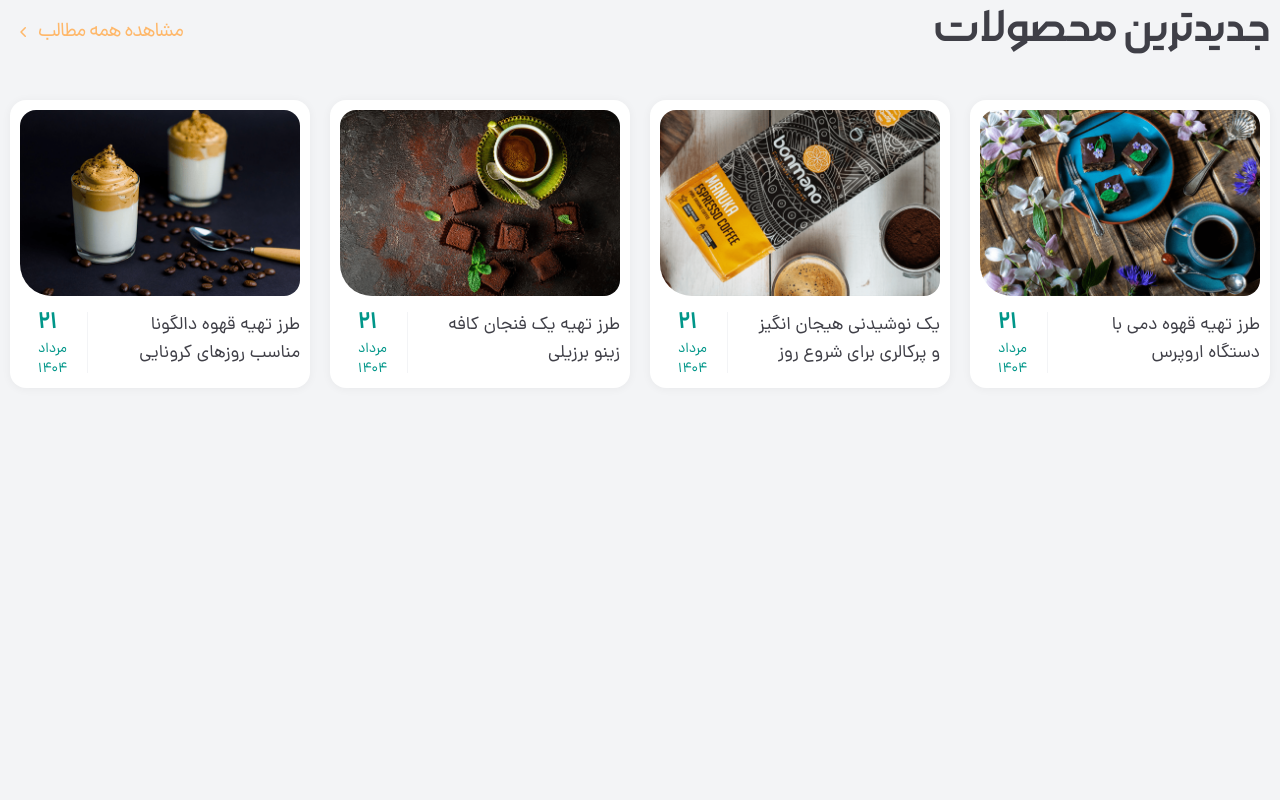
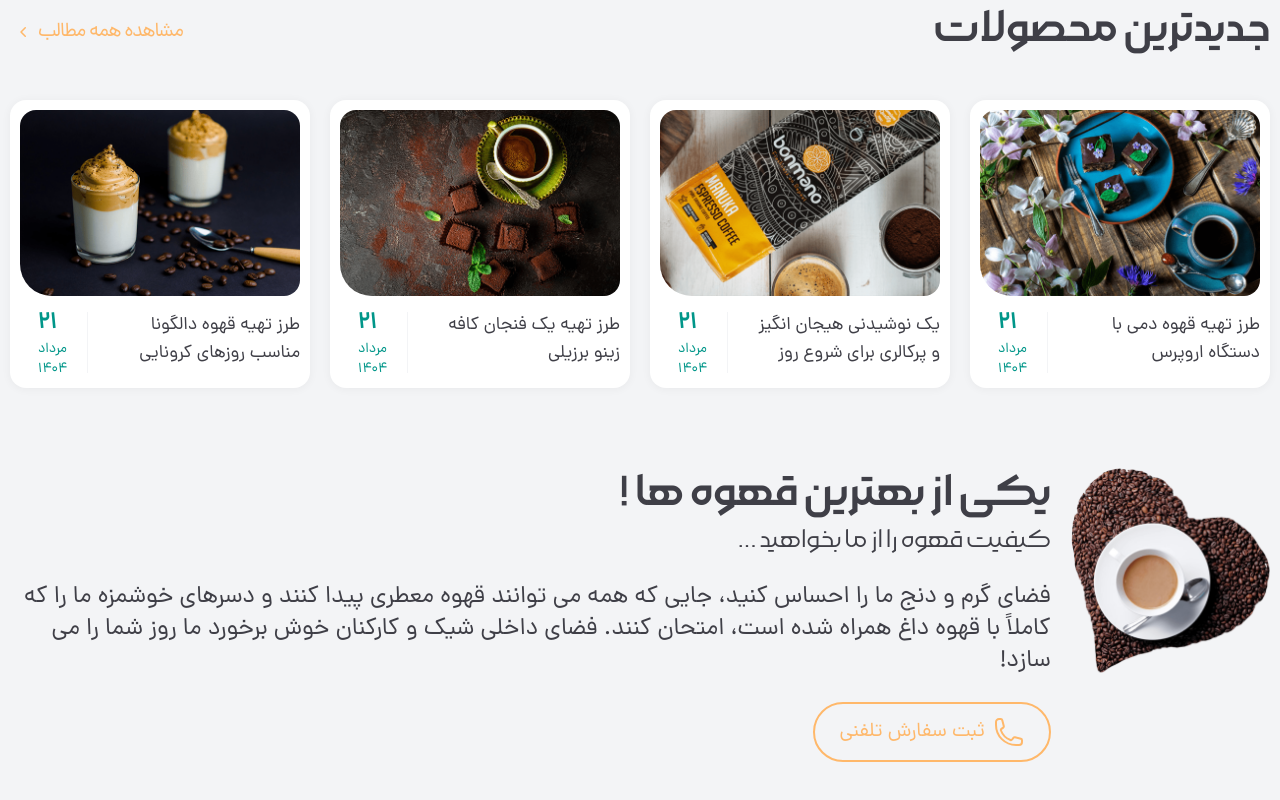
Before and after one commit to MasoudAkbarii/coffee-shop, a website: page public/index.html in a window 1280 px wide. Shown: the part 3622-4422 px from the top of the page. Before the commit the page ends 4090 px from the top, so only its background shows below. Drawn offline with nearby package versions, Linux system fonts and the light colour scheme; files that its build step writes are made by us from their sources.

Commit message:
start contact-us -section

```diff
--- a/public/index.html
+++ b/public/index.html
@@ -396,6 +396,10 @@
         <symbol id="arrow-left-mini" xmlns="http://www.w3.org/2000/svg" viewBox="0 0 20 20" fill="currentColor">
           <path fill-rule="evenodd" d="M17 10a.75.75 0 0 1-.75.75H5.612l4.158 3.96a.75.75 0 1 1-1.04 1.08l-5.5-5.25a.75.75 0 0 1 0-1.08l5.5-5.25a.75.75 0 1 1 1.04 1.08L5.612 9.25H16.25A.75.75 0 0 1 17 10Z" clip-rule="evenodd" />
         </symbol>
+        <symbol id="phone" xmlns="http://www.w3.org/2000/svg" fill="none" viewBox="0 0 24 24" stroke-width="1.5" stroke="currentColor">
+          <path stroke-linecap="round" stroke-linejoin="round" d="M2.25 6.75c0 8.284 6.716 15 15 15h2.25a2.25 2.25 0 0 0 2.25-2.25v-1.372c0-.516-.351-.966-.852-1.091l-4.423-1.106c-.44-.11-.902.055-1.173.417l-.97 1.293c-.282.376-.769.542-1.21.38a12.035 12.035 0 0 1-7.143-7.143c-.162-.441.004-.928.38-1.21l1.293-.97c.363-.271.527-.734.417-1.173L6.963 3.102a1.125 1.125 0 0 0-1.091-.852H4.5A2.25 2.25 0 0 0 2.25 4.5v2.25Z" />
+        </symbol>
+
 
     </svg>
     <!-- app header -->
@@ -2292,6 +2296,27 @@
            </div>
         </div>
       </section>
+      <section class="contact-us mb-16 md:mb-28">
+        <div class="container">
+          <div class="flex gap-x-5">
+            <div>
+              <img src="images/contact.png" alt="">
+            </div>
+            <div class="text-zinc-700">
+               <h3 class="font-MorabbaMedium text-2xl md:text-5xl mb-1.5">یکی از بهترین قهوه ها !</h3>
+               <span class="font-MorabbaLight text-lg md:text-3xl">کیفیت قهوه را از ما بخواهید ...</span>
+               <span></span>
+               <p class="text-lg md:text-2xl my-6">فضای گرم و دنج ما را احساس کنید، جایی که همه می توانند قهوه معطری پیدا کنند و دسرهای خوشمزه ما را که کاملاً با قهوه داغ همراه شده است، امتحان کنند. فضای داخلی شیک و کارکنان خوش برخورد ما روز شما را می سازد!</p>
+               <a href="#" class="inline-flex items-center gap-x-2 h-[60px] px-6 py-3.5 md:text-xl border-2 text-orange-300 border-orange-300 rounded-full">
+                  <svg class="hidden md:block size-8">
+                    <use xlink:href="#phone"></use>
+                  </svg>
+                  ثبت سفارش تلفنی
+               </a>
+            </div>
+          </div>
+        </div>
+      </section>
     </main>
     <div class="overlay"></div>
     <script src="scripts/app.js"></script>
```
